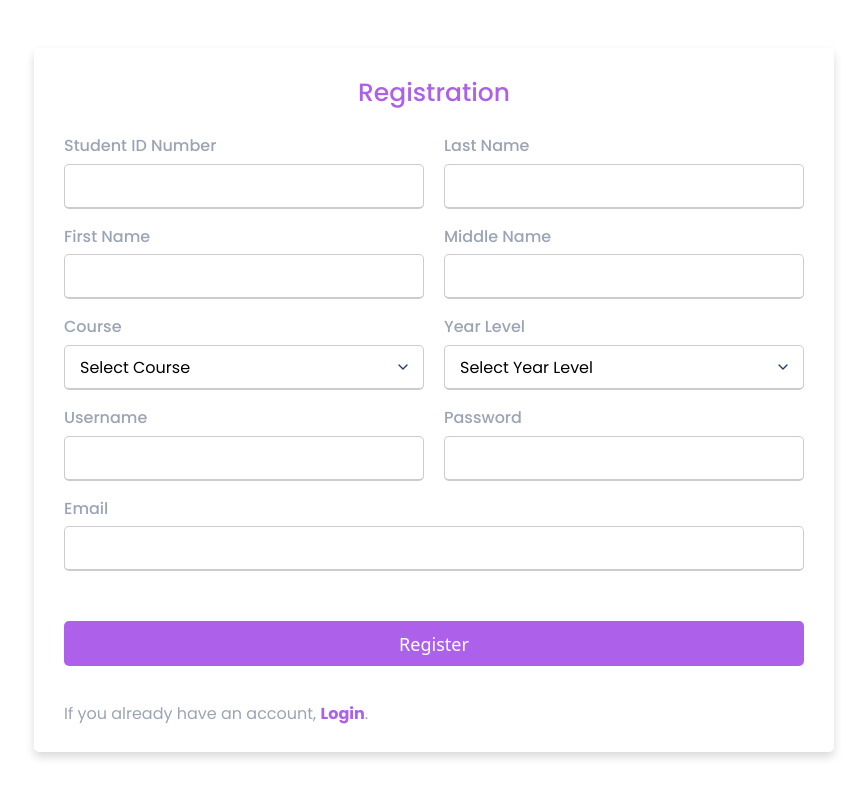
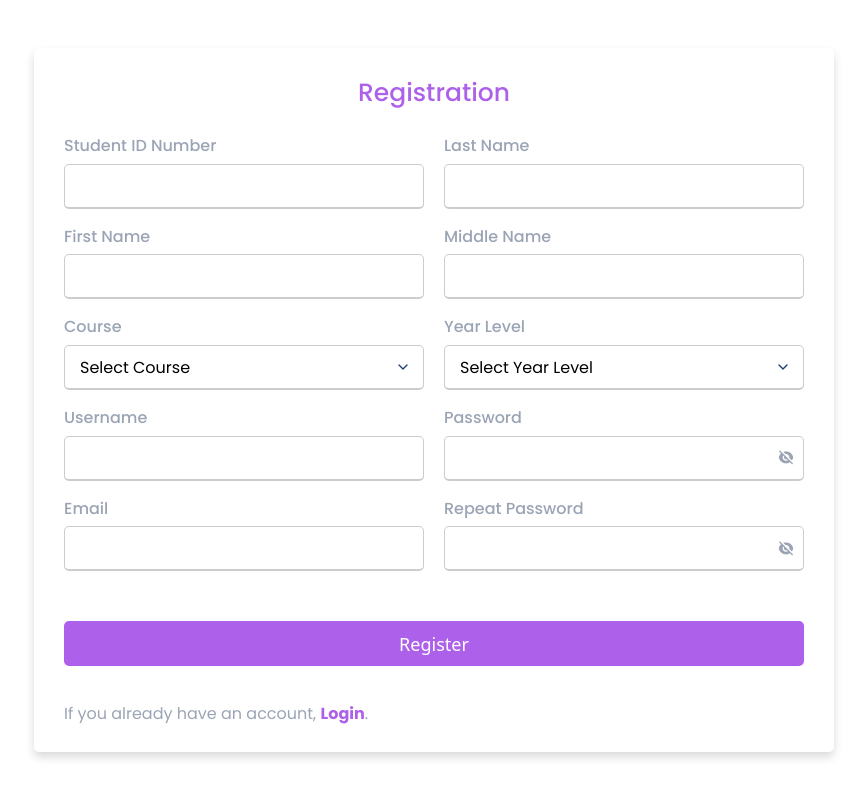
Before and after one commit to Froillan123/CCS-Sit-In-Monitoring-System, a Flask app: page /register in a window 1280 px wide. Shown: the whole page, without its empty margins (206-1073 px from the left). Run offline with Flask 3, Linux system fonts and the light colour scheme; some libraries are stand-ins or nearby versions.

Commit message:
TESTING FOR VALID FORM IN REGISTRATION

```diff
--- a/flask app/static/css/style.css
+++ b/flask app/static/css/style.css
@@ -112,11 +112,13 @@ img {
 
 
 /* Centering register container */
+/* Centering register container */
 .big-container {
   display: flex;
   align-items: center;
   justify-content: center;
   min-height: 100vh;
+  padding: 20px;
 }
 
 .register_container {
@@ -133,6 +135,23 @@ img {
   font-weight: 500;
   text-align: center;
   color: var(--first-color);
+}
+
+.password-container {
+  position: relative;
+  display: flex;
+  align-items: center;
+}
+
+.password-container input {
+  width: 100%;
+  padding-right: 35px;
+}
+
+.password-container i {
+  position: absolute;
+  right: 10px;
+  cursor: pointer;
 }
 
 .user-details {
@@ -218,6 +237,23 @@ select:disabled {
 .button input:hover {
   background: #633877;
 }
+
+.error-message {
+  color: #ff3860;
+  font-size: 12px;
+  margin-top: 5px;
+}
+
+.input-box.error input,
+.input-box.error select {
+  border-color: #ff3860;
+}
+
+.input-box.success input,
+.input-box.success select {
+  border-color: #09c372;
+}
+
 @media (max-width: 790px)
 {
   .container
--- a/flask app/static/js/script.js
+++ b/flask app/static/js/script.js
@@ -11,34 +11,135 @@ document.addEventListener('DOMContentLoaded', () => {
         });
     });
 
-    // Password visibility toggle for Login
-    const passwordAccess = (loginPass, loginEye) => {
-        const input = document.getElementById(loginPass),
-            iconEye = document.getElementById(loginEye);
+    // Password visibility toggle function
+    const passwordAccess = (inputId, eyeId) => {
+        const input = document.getElementById(inputId);
+        const iconEye = document.getElementById(eyeId);
 
+        if (input && iconEye) {
             iconEye.addEventListener('click', () => {
-            // Change password to text or password
+                // Toggle password visibility
                 input.type = input.type === 'password' ? 'text' : 'password';
 
-            // Icon change
+                // Toggle eye icon
                 iconEye.classList.toggle('ri-eye-fill');
                 iconEye.classList.toggle('ri-eye-off-fill');
             });
         }
+    };
+
+    // Apply password visibility toggle
     passwordAccess('password', 'loginPassword'); // For Login
+    passwordAccess('registerPassword', 'registerEye'); // For Registration
+
+    // Function to update the title based on window width
+    const updateTitle = () => {
+        const titleElement = document.querySelector('.login__title');
+        if (titleElement) {
+            titleElement.textContent = window.innerWidth <= 410 ? 'Login' : 'Log in to your account.';
+        }
+    };
+
+    // Run updateTitle on load and on window resize
+    window.onload = updateTitle;
+    window.onresize = updateTitle;
+
 });
 
+const form = document.querySelector('.register');
+const inputs = form.querySelectorAll('input, select');
 
-   // Function to update the title based on the width
-   function updateTitle() {
-    const titleElement = document.querySelector('.login__title');
-    if (window.innerWidth <= 410) {
-        titleElement.textContent = 'Login';  // Set the text to 'Login' if width is 410px or less
+form.addEventListener('submit', (e) => {
+    e.preventDefault();
+    if (validateInputs()) {
+        form.submit(); // Submit only if validation passes
     } else {
-        titleElement.textContent = 'Log in to your account.';  // Default text
+        alert('Please fill out all fields correctly before submitting.');
     }
+});
+
+const setError = (element, message) => {
+    const inputControl = element.parentElement;
+    let errorDisplay = inputControl.querySelector('.error-message');
+
+    if (!errorDisplay) {
+        errorDisplay = document.createElement('div');
+        errorDisplay.classList.add('error-message');
+        inputControl.appendChild(errorDisplay);
     }
 
-window.onload = updateTitle;
+    errorDisplay.innerText = message;
+    inputControl.classList.add('error');
+    inputControl.classList.remove('success');
+};
 
-window.onresize = updateTitle;
+const setSuccess = (element) => {
+    const inputControl = element.parentElement;
+    const errorDisplay = inputControl.querySelector('.error-message');
+
+    if (errorDisplay) {
+        errorDisplay.remove();
+    }
+
+    inputControl.classList.remove('error');
+    inputControl.classList.add('success');
+};
+
+const isValidEmail = (email) => {
+    const re = /^[^\s@]+@[^\s@]+\.[^\s@]+$/;
+    return re.test(String(email).toLowerCase());
+};
+
+const validateInputs = () => {
+    let isValid = true;
+
+    inputs.forEach((input) => {
+        const value = input.value.trim();
+        const name = input.name;
+
+        if (value === '') {
+            setError(input, `${input.previousElementSibling.innerText} is required`);
+            isValid = false;
+        } else {
+            setSuccess(input);
+        }
+
+        if (name === 'email' && value !== '' && !isValidEmail(value)) {
+            setError(input, 'Provide a valid email address');
+            isValid = false;
+        }
+
+        if (name === 'password' && value !== '' && value.length < 8) {
+            setError(input, 'Password must be at least 8 characters');
+            isValid = false;
+        }
+    });
+
+    // Validate password and repeat password match
+    const password = form.querySelector('input[name="password"]').value.trim();
+    const repeatPassword = form.querySelector('input[name="repeat_password"]').value.trim();
+
+    if (password !== repeatPassword) {
+        setError(form.querySelector('input[name="repeat_password"]'), 'Passwords do not match');
+        isValid = false;
+    }
+
+    return isValid;
+};
+
+// Add focus and blur event listeners to inputs
+inputs.forEach((input) => {
+    input.addEventListener('focus', () => {
+        const inputControl = input.parentElement;
+        inputControl.classList.remove('error'); // Reset to default (main) color on focus
+    });
+
+    input.addEventListener('blur', () => {
+        const value = input.value.trim();
+        if (value === '') {
+            setError(input, `${input.previousElementSibling.innerText} is required`);
+        } else {
+            setSuccess(input);
+        }
+    });
+});
--- a/flask app/templates/client/register.html
+++ b/flask app/templates/client/register.html
@@ -10,17 +10,17 @@
         <div class="user-details">
             <div class="input-box">
                 <span class="details">Student ID Number</span>
-            <input type="text" id="idno" name="idno" required>
+                <input type="text" id="idno" name="idno">
             </div>
 
             <div class="input-box">
                 <span class="details">Last Name</span>
-            <input type="text" id="lastname" name="lastname" required>
+                <input type="text" id="lastname" name="lastname">
             </div>
 
             <div class="input-box">
                 <span class="details">First Name</span>
-            <input type="text" id="firstname" name="firstname" required>
+                <input type="text" id="firstname" name="firstname">
             </div>
 
             <div class="input-box">
@@ -31,7 +31,7 @@
             <!-- Course Dropdown -->
             <div class="input-box">
                 <span class="details">Course</span>
-                  <select id="course" name="course" required>
+                <select id="course" name="course">
                   <option value="" disabled selected>Select Course</option>
                   <option value="BSIT">BSIT - Bachelor of Science in Information Technology</option>
                   <option value="BSCPE">BSCPE - Bachelor of Science in Computer Engineering</option>
@@ -62,11 +62,10 @@
               </select>
             </div>
 
-
             <!-- Year Level Dropdown -->
             <div class="input-box">
                 <span class="details">Year Level</span>
-            <select id="year_level" name="year_level" required>
+                <select id="year_level" name="year_level">
                     <option value="" disabled selected>Select Year Level</option>
                     <option value="1">1st Year</option>
                     <option value="2">2nd Year</option>
@@ -77,37 +76,49 @@
 
             <div class="input-box">
                 <span class="details">Username</span>
-            <input type="text" id="username" name="username" required>
+                <input type="text" id="username" name="username">
             </div>
 
             <div class="input-box">
               <span class="details">Password</span>
-            <input type="password" id="password" name="password" required>
+              <div class="password-container">
+                  <input type="password" id="password" name="password">
+                  <i id="registerEye" class="ri-eye-off-fill"></i>
+              </div>
           </div>
 
-          <div class="email">
             <div class="input-box">
               <span class="details">Email</span>
-              <input type="email" id="email" name="email" required>
+              <input type="email" id="email" name="email">
+          </div>
+
+          <div class="input-box">
+            <span class="details">Repeat Password</span>
+            <div class="password-container">
+                <input type="password" id="repeat_password" name="repeat_password">
+                <i id="registerEye" class="ri-eye-off-fill"></i>
             </div>
         </div>
 
         </div>
 
+
+
         <div class="button">
             <input type="submit" value="Register">
         </div>
 
-
-      </form>
         <div class="actions">
             <p>If you already have an account, <a href="{{ url_for('login') }}" class="login__link">Login</a>.</p>
         </div>
-
+    </form>
 
 
     </div>
   </div>
 </div>
 
+
+
+
 {% endblock %}
```
Lines whose indentation alone changed are shown as unchanged.
